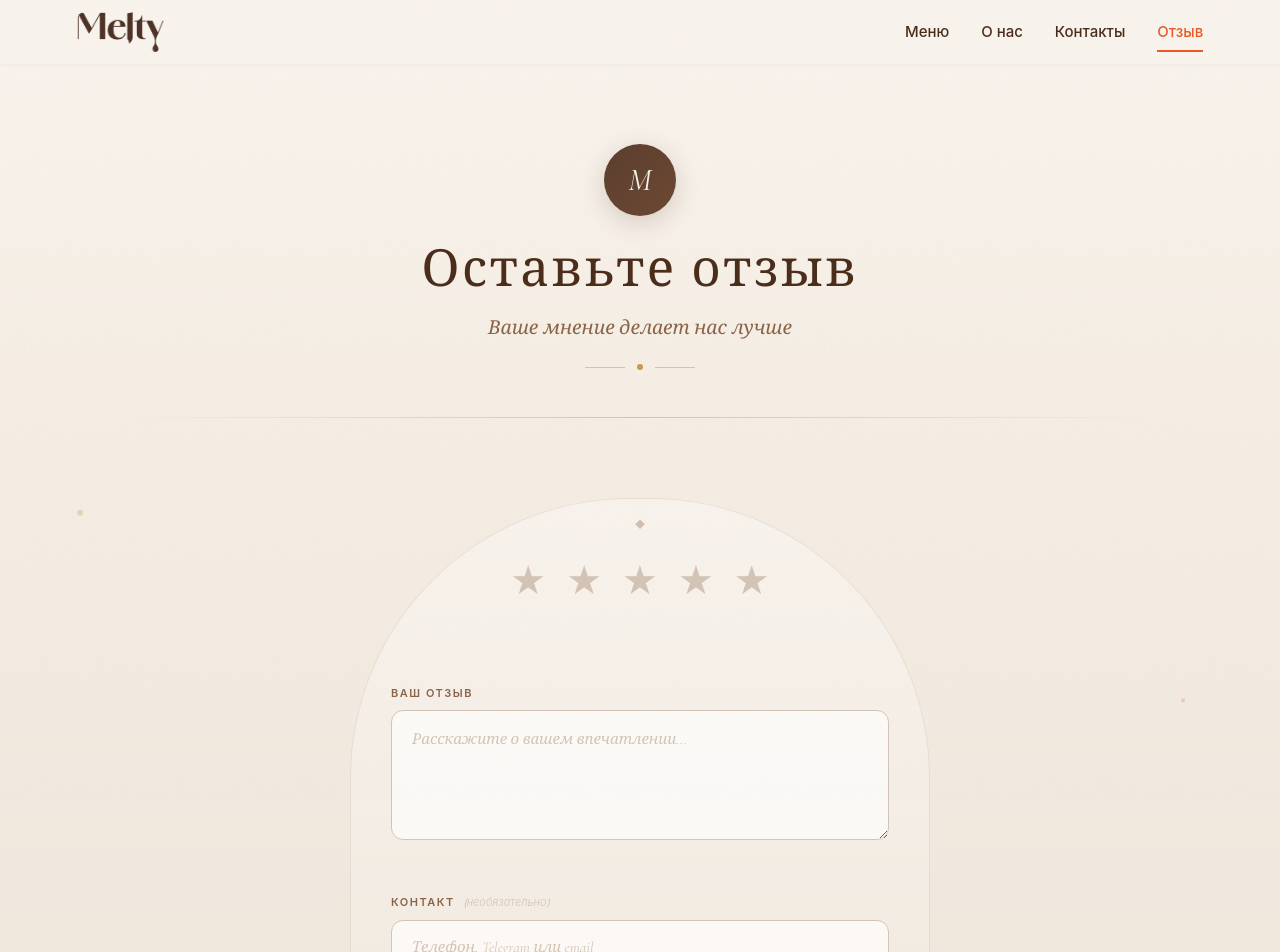
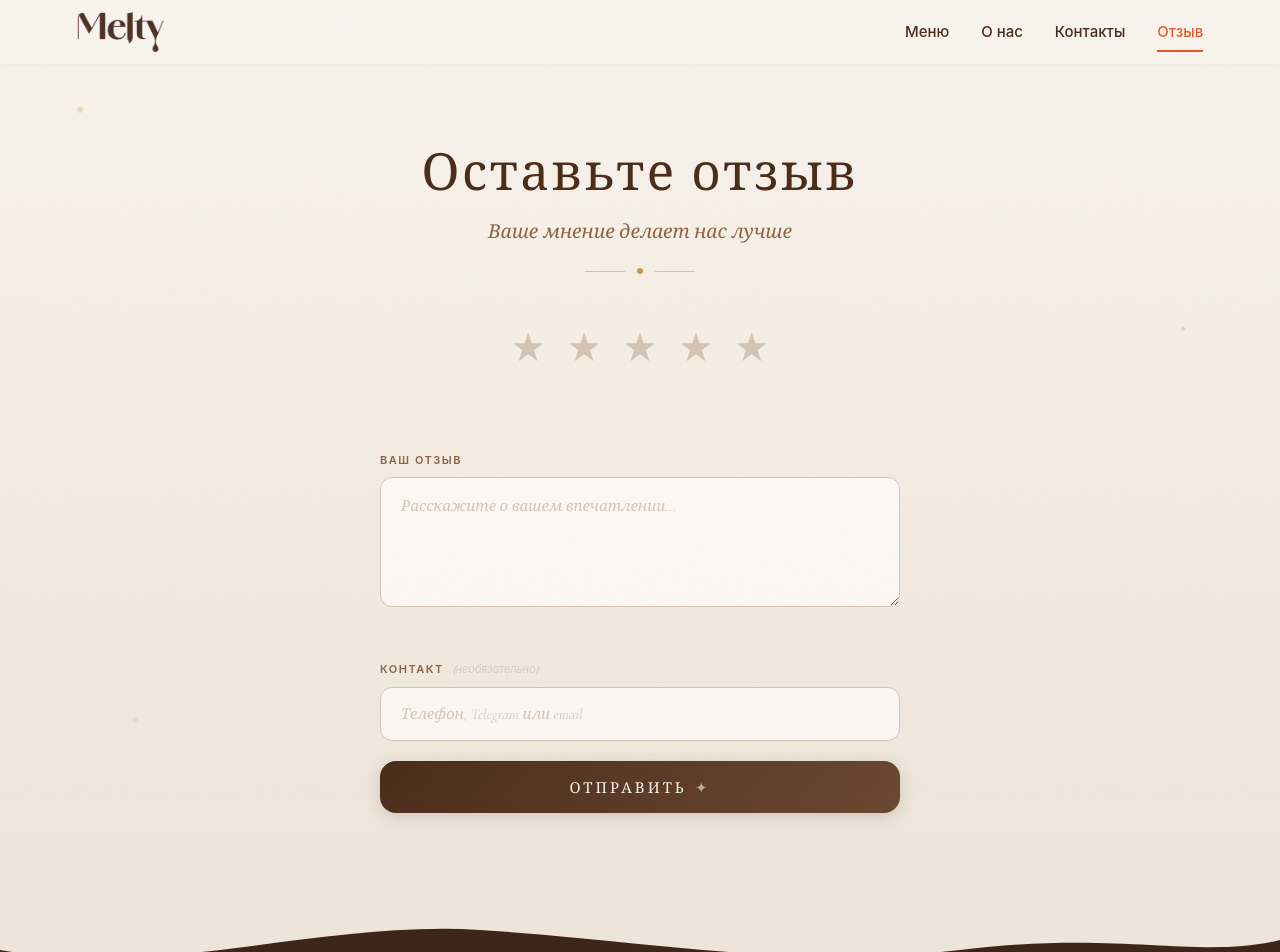
Before and after one commit to alenki/melty, a React (Vite) app: page /feedback in a window 1280 px wide. Shown: the top 952 px of the page. Built offline with nearby package versions, Linux system fonts and the light colour scheme.

Commit message:
feedback page designed properly

```diff
--- a/src/App.css
+++ b/src/App.css
@@ -2,6 +2,7 @@
 
 main {
   position: relative;
+  background: var(--cream-deep, #EDE5DA);
 }
 
 /* Ensure sections have proper scroll margin for fixed header */
--- a/src/components/Footer.css
+++ b/src/components/Footer.css
@@ -6,6 +6,7 @@
 .footer {
   position: relative;
   margin-top: auto;
+  background: var(--cream-deep, var(--cream, #F8F3ED));
   --footer-brown: #3D251A;
   --footer-brown-light: #4A2C1A;
   --footer-accent: #E85A24;
@@ -21,7 +22,7 @@
 
 .footer__wave {
   position: relative;
-  background: linear-gradient(to bottom, var(--cream, #F8F3ED) 0%, var(--cream, #F8F3ED) 100%);
+  background: var(--cream-deep, var(--cream, #F8F3ED));
   line-height: 0;
   overflow: hidden;
 }
--- a/src/pages/FeedbackPage.css
+++ b/src/pages/FeedbackPage.css
@@ -1,66 +1,34 @@
 /* ============================================
-   Feedback Page — "Golden Arch" Design
+   Feedback Page — Unified Design
    ============================================ */
 
 .feedback-page {
   --gold: #C9994A;
 }
 
-/* ── Hero Section ── */
+/* ── Unified Section ── */
 
-.feedback-page__hero {
+.feedback-page__section {
   position: relative;
-  min-height: 45vh;
   display: flex;
+  flex-direction: column;
   align-items: center;
-  justify-content: center;
-  background: linear-gradient(180deg, var(--cream) 0%, var(--cream-warm) 100%);
+  background: linear-gradient(180deg, var(--cream) 0%, var(--cream-warm) 40%, var(--cream-deep) 100%);
+  padding: clamp(6rem, 12vw, 9rem) var(--container-padding) clamp(3rem, 6vw, 5rem);
   overflow: hidden;
-  padding: clamp(6rem, 12vw, 9rem) var(--container-padding) clamp(2rem, 5vw, 3rem);
 }
 
-.feedback-page__hero::after {
-  content: '';
-  position: absolute;
-  bottom: 0;
-  left: 0;
-  right: 0;
-  height: 1px;
-  background: linear-gradient(90deg, transparent 10%, var(--latte) 50%, transparent 90%);
-}
+/* ── Header (Title + Subtitle + Divider) ── */
 
-.feedback-page__hero-content {
+.feedback-page__header {
   display: flex;
   flex-direction: column;
   align-items: center;
   text-align: center;
-  gap: 0;
+  margin-bottom: clamp(2rem, 4vw, 3rem);
 }
 
-.feedback-page__logo-circle {
-  width: 72px;
-  height: 72px;
-  border-radius: 50%;
-  background: linear-gradient(135deg, #5C3D2E, var(--chocolate-light));
-  display: flex;
-  align-items: center;
-  justify-content: center;
-  box-shadow: 0 6px 24px rgba(74, 44, 26, 0.18);
-  margin-bottom: 24px;
-  opacity: 0;
-  animation: fpReveal 0.8s cubic-bezier(0.16, 1, 0.3, 1) 0.1s forwards;
-}
-
-.feedback-page__logo-letter {
-  color: var(--cream);
-  font-family: var(--font-serif);
-  font-style: italic;
-  font-size: 32px;
-  font-weight: 300;
-  line-height: 1;
-}
-
-.feedback-page__hero-title {
+.feedback-page__title {
   font-family: var(--font-serif);
   font-weight: 400;
   font-size: clamp(2rem, 5vw, 3.2rem);
@@ -68,10 +36,10 @@
   letter-spacing: 0.05em;
   margin-bottom: 12px;
   opacity: 0;
-  animation: fpReveal 0.8s cubic-bezier(0.16, 1, 0.3, 1) 0.25s forwards;
+  animation: fpReveal 0.8s cubic-bezier(0.16, 1, 0.3, 1) 0.15s forwards;
 }
 
-.feedback-page__hero-subtitle {
+.feedback-page__subtitle {
   font-family: var(--font-serif);
   font-style: italic;
   font-size: clamp(1rem, 2.5vw, 1.2rem);
@@ -79,7 +47,7 @@
   font-weight: 300;
   margin-bottom: 20px;
   opacity: 0;
-  animation: fpReveal 0.8s cubic-bezier(0.16, 1, 0.3, 1) 0.4s forwards;
+  animation: fpReveal 0.8s cubic-bezier(0.16, 1, 0.3, 1) 0.3s forwards;
 }
 
 .feedback-page__divider {
@@ -88,7 +56,7 @@
   justify-content: center;
   gap: 12px;
   opacity: 0;
-  animation: fpReveal 0.8s cubic-bezier(0.16, 1, 0.3, 1) 0.55s forwards;
+  animation: fpReveal 0.8s cubic-bezier(0.16, 1, 0.3, 1) 0.45s forwards;
 }
 
 .feedback-page__divider-line {
@@ -115,14 +83,13 @@
   }
 }
 
-/* ── Form Section ── */
+/* ── Form ── */
 
-.feedback-page__form-section {
-  padding: clamp(3rem, 8vw, 5rem) var(--container-padding);
-  display: flex;
-  justify-content: center;
-  position: relative;
-  background: linear-gradient(180deg, var(--cream-warm) 0%, var(--cream-deep) 100%);
+.feedback-page__form {
+  width: 100%;
+  max-width: 520px;
+  opacity: 0;
+  animation: fpReveal 0.8s cubic-bezier(0.16, 1, 0.3, 1) 0.5s forwards;
 }
 
 /* Floating accent dots */
@@ -166,32 +133,6 @@
 @keyframes fpFloat {
   0%, 100% { transform: translate(0, 0); }
   50% { transform: translate(8px, -12px); }
-}
-
-/* ── Arch Frame ── */
-
-.feedback-page__arch {
-  position: relative;
-  width: 100%;
-  max-width: 580px;
-  padding: clamp(2.5rem, 5vw, 3.5rem) clamp(1.5rem, 4vw, 2.5rem);
-  border: 1.5px solid rgba(139, 99, 71, 0.12);
-  border-radius: 280px 280px var(--radius-lg) var(--radius-lg);
-  background: linear-gradient(180deg, rgba(255, 255, 255, 0.35) 0%, rgba(255, 255, 255, 0.1) 100%);
-  opacity: 0;
-  animation: fpReveal 0.8s cubic-bezier(0.16, 1, 0.3, 1) 0.2s forwards;
-}
-
-/* Decorative keystone at top of arch */
-.feedback-page__arch::before {
-  content: '◆';
-  position: absolute;
-  top: 18px;
-  left: 50%;
-  transform: translateX(-50%);
-  font-size: 10px;
-  color: var(--caramel);
-  opacity: 0.35;
 }
 
 /* ── Star Rating ── */
@@ -531,13 +472,8 @@
 /* ── Responsive ── */
 
 @media (max-width: 768px) {
-  .feedback-page__hero {
-    min-height: 35vh;
-    padding: clamp(5rem, 10vw, 7rem) var(--container-padding) clamp(1.5rem, 4vw, 2.5rem);
-  }
-
-  .feedback-page__arch {
-    border-radius: 200px 200px var(--radius-lg) var(--radius-lg);
+  .feedback-page__section {
+    padding: clamp(5rem, 10vw, 7rem) var(--container-padding) clamp(2.5rem, 5vw, 4rem);
   }
 
   .feedback-page__star {
@@ -546,13 +482,8 @@
 }
 
 @media (max-width: 480px) {
-  .feedback-page__hero {
-    min-height: 30vh;
-  }
-
-  .feedback-page__arch {
-    border-radius: 140px 140px var(--radius-md) var(--radius-md);
-    padding: clamp(2rem, 4vw, 2.5rem) clamp(1.2rem, 3vw, 1.8rem);
+  .feedback-page__section {
+    padding: clamp(4.5rem, 8vw, 6rem) var(--container-padding) clamp(2rem, 4vw, 3rem);
   }
 
   .feedback-page__star {
@@ -567,25 +498,15 @@
   .feedback-page__textarea {
     min-height: 110px;
   }
-
-  .feedback-page__logo-circle {
-    width: 60px;
-    height: 60px;
-  }
-
-  .feedback-page__logo-letter {
-    font-size: 26px;
-  }
 }
 
 /* ── Reduced Motion ── */
 
 @media (prefers-reduced-motion: reduce) {
-  .feedback-page__logo-circle,
-  .feedback-page__hero-title,
-  .feedback-page__hero-subtitle,
+  .feedback-page__title,
+  .feedback-page__subtitle,
   .feedback-page__divider,
-  .feedback-page__arch,
+  .feedback-page__form,
   .feedback-page__success-title,
   .feedback-page__success-subtitle,
   .feedback-page__success-link {
--- a/src/pages/FeedbackPage.tsx
+++ b/src/pages/FeedbackPage.tsx
@@ -157,30 +157,23 @@ export default function FeedbackPage() {
 
   return (
     <div className="feedback-page">
-      {/* Hero Section */}
-      <section className="feedback-page__hero">
-        <div className="feedback-page__hero-content">
-          <div className="feedback-page__logo-circle" aria-hidden="true">
-            <span className="feedback-page__logo-letter">M</span>
-          </div>
-          <h1 className="feedback-page__hero-title">Оставьте отзыв</h1>
-          <p className="feedback-page__hero-subtitle">Ваше мнение делает нас лучше</p>
+      <section className="feedback-page__section">
+        {/* Floating accent dots */}
+        <div className="feedback-page__dot feedback-page__dot--1" aria-hidden="true"></div>
+        <div className="feedback-page__dot feedback-page__dot--2" aria-hidden="true"></div>
+        <div className="feedback-page__dot feedback-page__dot--3" aria-hidden="true"></div>
+
+        <div className="feedback-page__header">
+          <h1 className="feedback-page__title">Оставьте отзыв</h1>
+          <p className="feedback-page__subtitle">Ваше мнение делает нас лучше</p>
           <div className="feedback-page__divider" aria-hidden="true">
             <span className="feedback-page__divider-line"></span>
             <span className="feedback-page__divider-dot"></span>
             <span className="feedback-page__divider-line"></span>
           </div>
         </div>
-      </section>
 
-      {/* Form Section */}
-      <section className="feedback-page__form-section">
-        {/* Floating accent dots */}
-        <div className="feedback-page__dot feedback-page__dot--1" aria-hidden="true"></div>
-        <div className="feedback-page__dot feedback-page__dot--2" aria-hidden="true"></div>
-        <div className="feedback-page__dot feedback-page__dot--3" aria-hidden="true"></div>
-
-        <form className="feedback-page__arch" onSubmit={handleSubmit} noValidate>
+        <form className="feedback-page__form" onSubmit={handleSubmit} noValidate>
           {/* Star Rating */}
           <div
             className="feedback-page__stars"
@@ -269,6 +262,7 @@ export default function FeedbackPage() {
         </form>
       </section>
 
+
       {/* Error Toast */}
       <div
         className={`feedback-page__toast ${errorMessage ? 'feedback-page__toast--visible' : ''}`}
```
